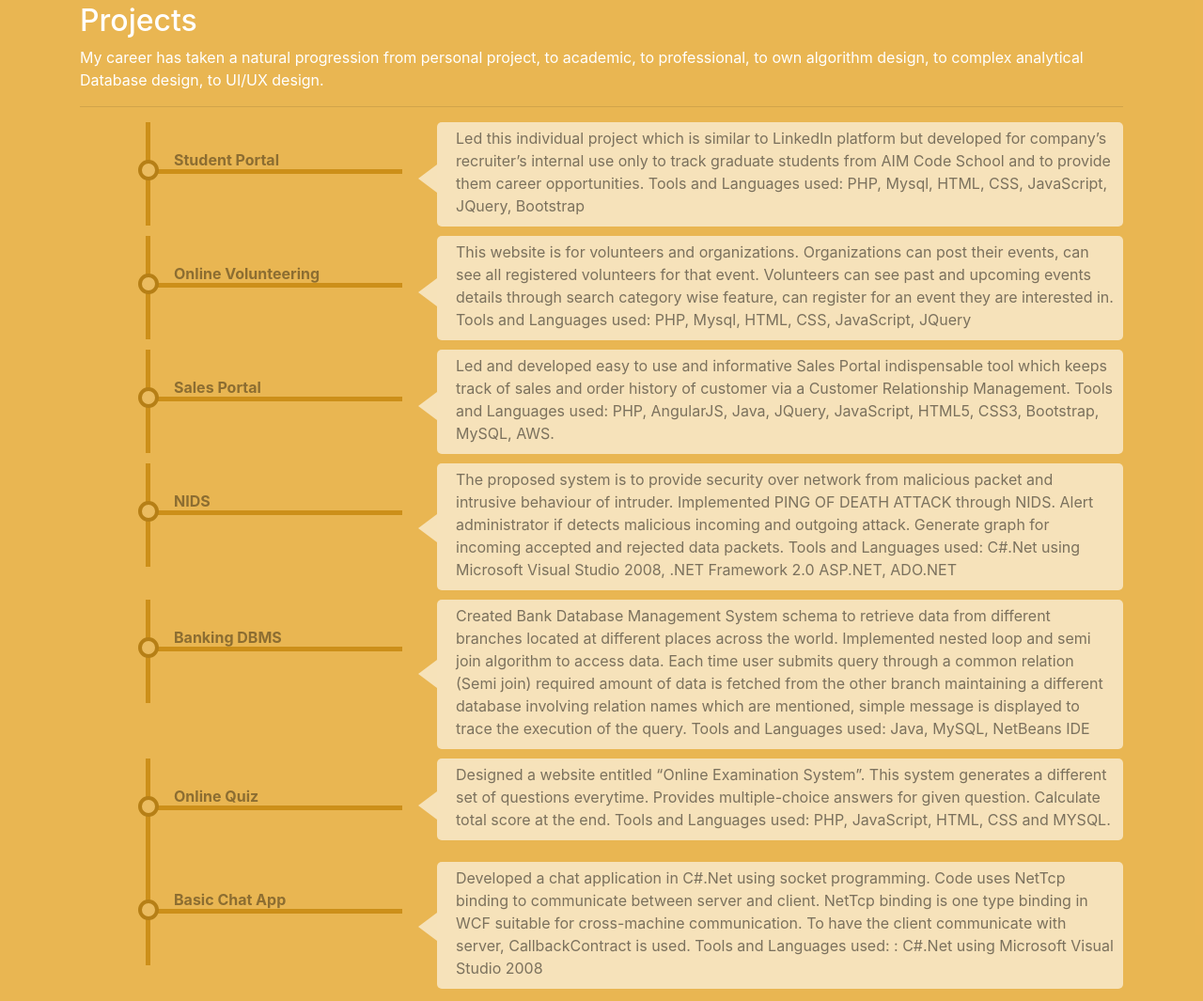
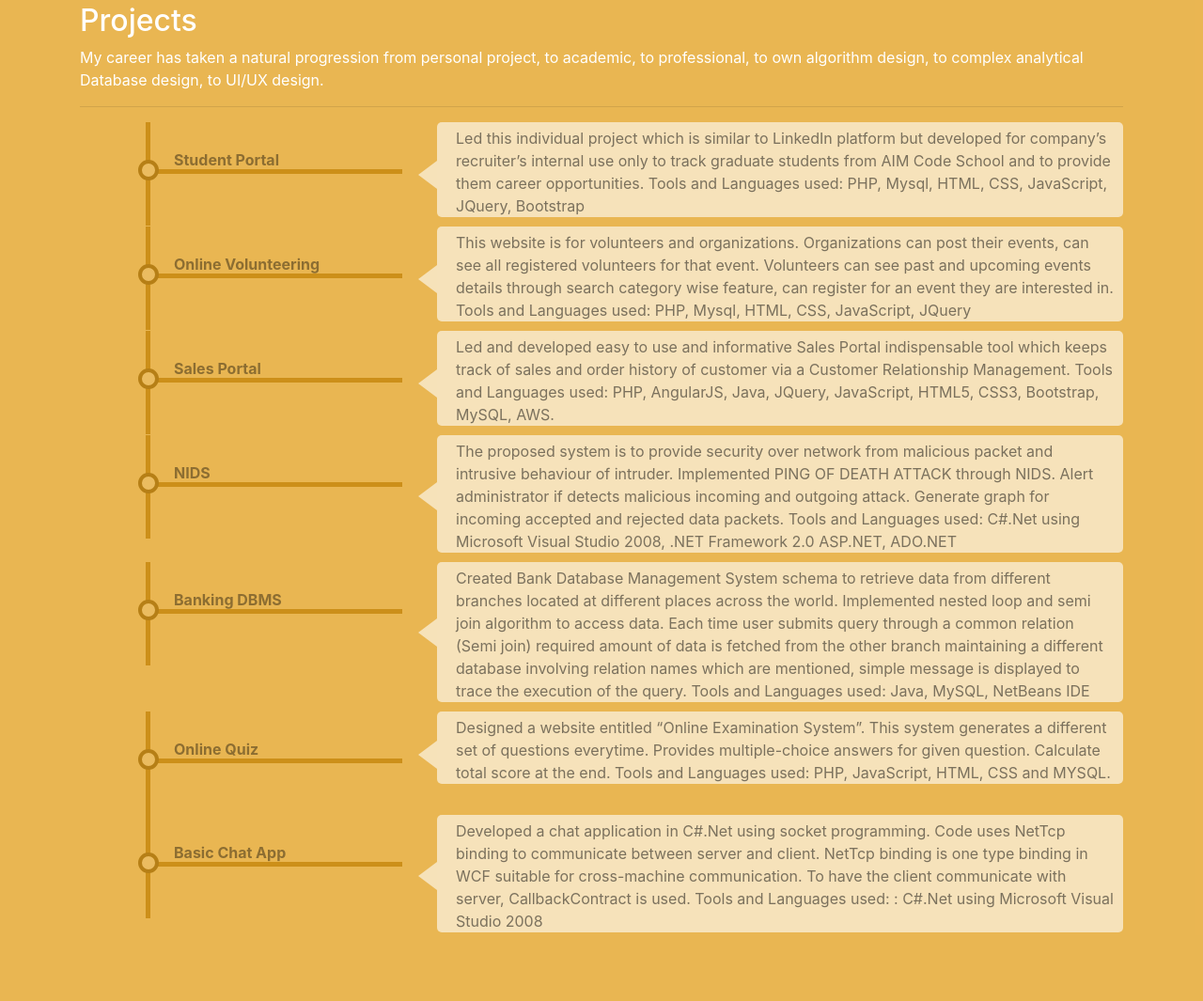
Before and after one commit to rmayekar/rmayekar.github.io, a website with bundled scripts: page index.html in a window 1280 px wide. Shown: the part 1292-2357 px from the top of the page at 94% size. Built offline with nearby package versions, Linux system fonts and the light colour scheme.

Commit message:
Update scrolling-nav.css
remoce dups

```diff
--- a/css/scrolling-nav.css
+++ b/css/scrolling-nav.css
@@ -303,7 +303,7 @@ footer a:hover {
 .row-timeline .timeline-body {
   position: relative;
   border-radius: 5px;
-  padding: 5px 10px 10px 20px;
+  padding: 5px 10px 0px 20px;
   background-color: rgba(255, 255, 255, 0.6);
   color: rgba(0, 0, 0, 0.5);
   margin-bottom: 10px;
```
